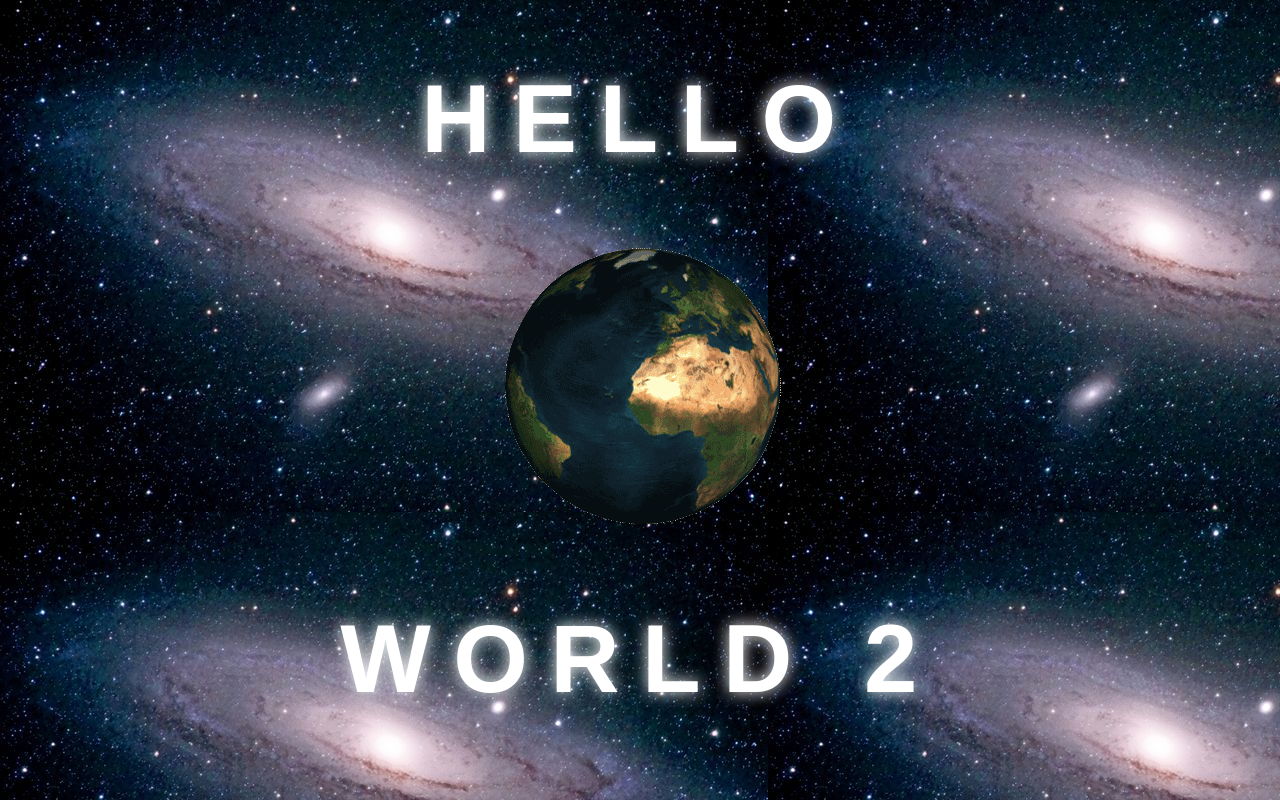
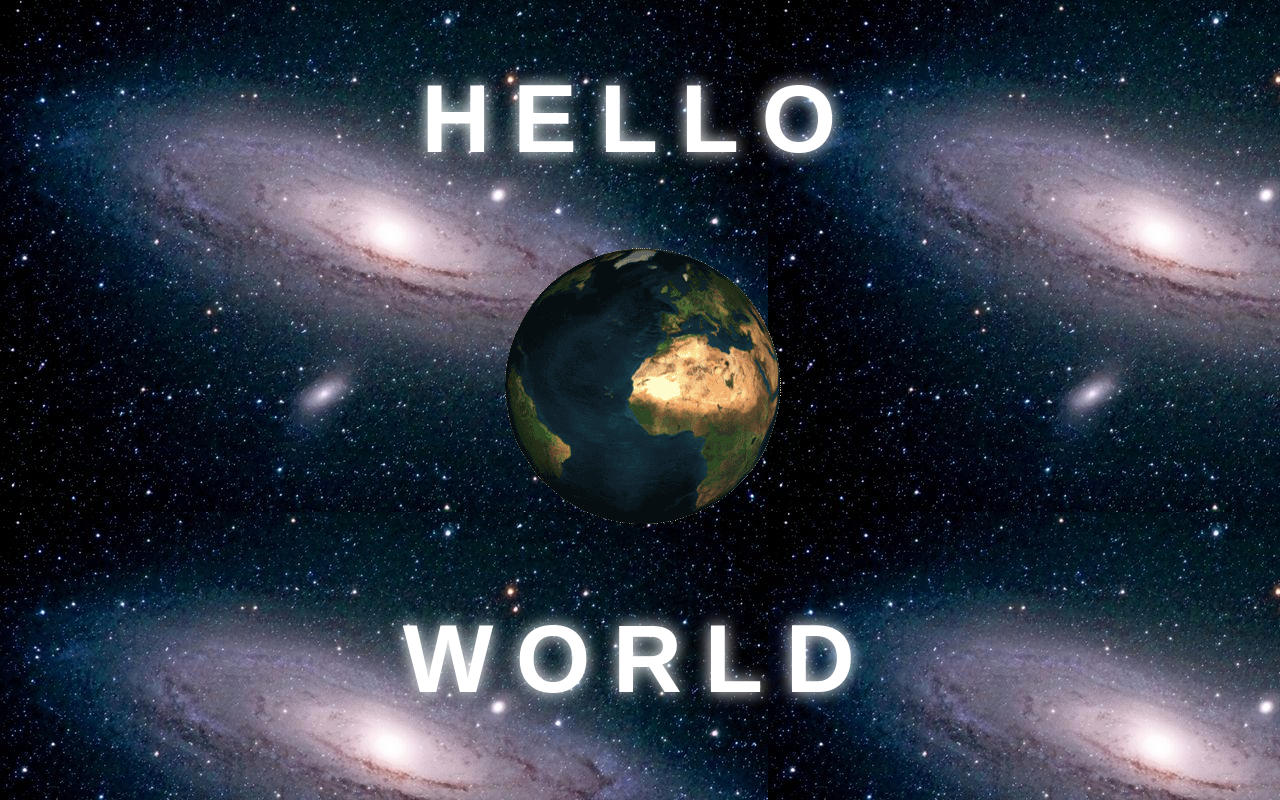
Before and after one commit to Awais-Kasi/Bootcamp2020, a plain HTML site: page index.html in a window 1280 px wide. Drawn offline with Linux system fonts and the light colour scheme.

Commit message:
Update index.html

```diff
--- a/index.html
+++ b/index.html
@@ -25,7 +25,7 @@
     <div class="container">
         <h1>Hello</h1>
         <img src="img/earth.gif" alt="spinning world">
-        <h1>World 2</h1>
+        <h1>World</h1>
     </div>
 </body>
 </html>
```
